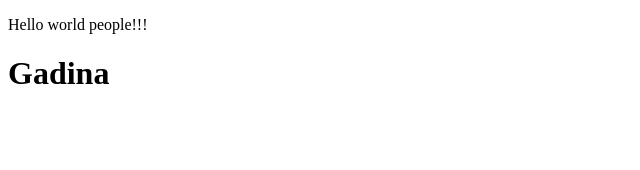
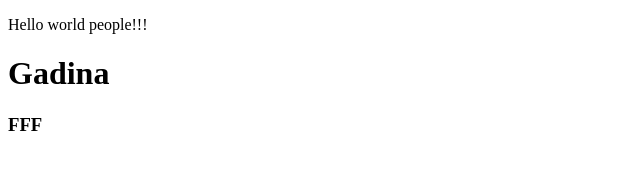
Before and after one commit to Lyashka/Test_work1-, a plain HTML site: page Index.html in a window 1280 px wide. Shown: the full height of the page, 0-640 px from the left. Drawn offline with Linux system fonts and the light colour scheme.

Commit message:
Update Index.html

```diff
--- a/Index.html
+++ b/Index.html
@@ -10,6 +10,7 @@
 
     <p>Hello world people!!!</p>
     <h1>Gadina</h1>
+    <h3>FFF</h3>
 
     <script src="js/script.js"></script>
 </body>
```
